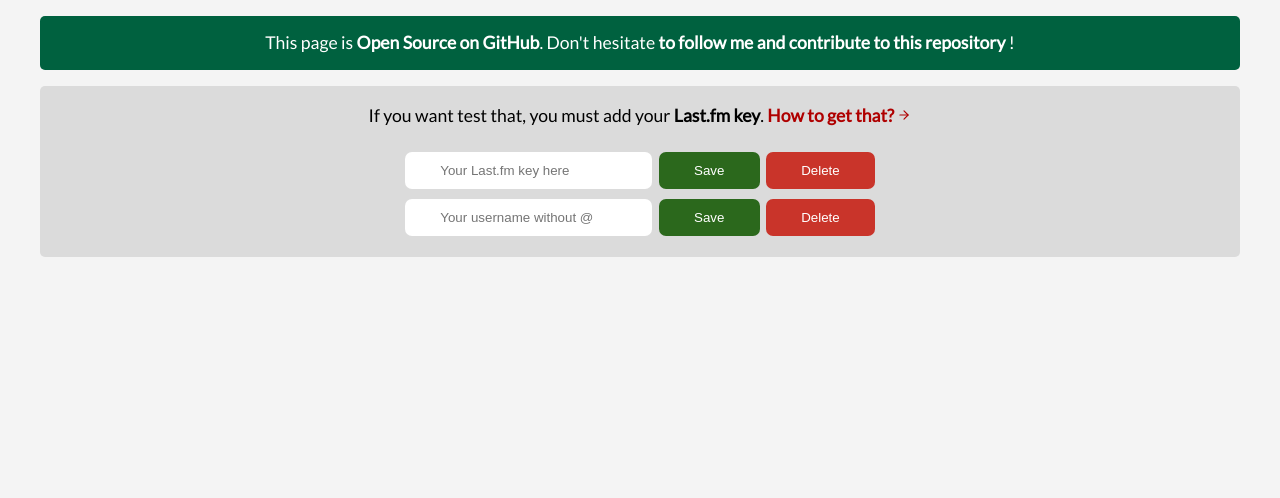
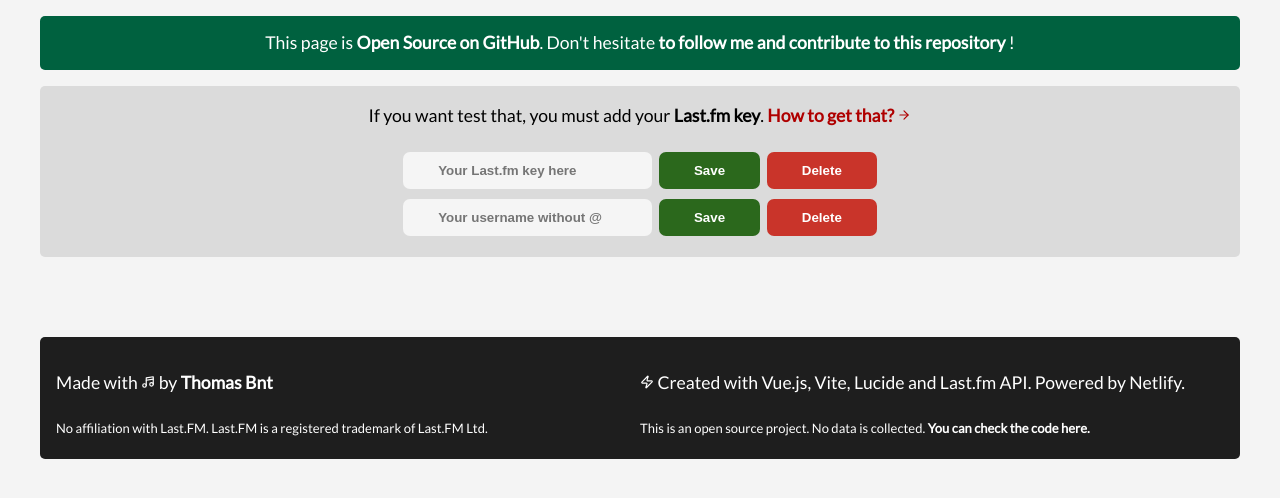
Before and after one commit to thomasbnt/lastfmprofile, a Vue app: page / in a window 1280 px wide. Shown: the top 498 px of the page. Built offline with nearby package versions, Linux system fonts and the light colour scheme.

Commit message:
:sparkles: Added footer with informations

```diff
--- a/src/App.vue
+++ b/src/App.vue
@@ -4,6 +4,7 @@
 import User from "./components/User.vue"
 import RecentTracks from "./components/RecentTracks.vue"
 import WeeklyArtistChart from "./components/WeeklyArtistChart.vue"
+import MainFooter from "./components/main_footer.vue"
 </script>
 
 <template>
@@ -12,4 +13,6 @@
   <User />
   <RecentTracks />
   <WeeklyArtistChart />
+
+  <mainFooter />
 </template>
--- a/src/assets/scss/base.scss
+++ b/src/assets/scss/base.scss
@@ -85,6 +85,7 @@
   border-radius: 7px;
   margin: 0 .2rem;
   border: unset;
+  font-weight: 600;
 }
 
 button, .btn {
@@ -97,13 +98,12 @@
   transition: .2s;
 
   &:hover {
-	box-shadow: 1px 2px 4px 0 rgb(32 32 32 / 63%);
+	box-shadow: 3px 3px 0 0 rgb(0 0 0);
   }
 }
 
 form {
   margin: .3rem 0;
-
 }
 
 @media screen and (max-width: 550px) {
@@ -114,3 +114,27 @@
 	width: 100%;
   }
 }
+
+input {
+  background-color: #f5f5f5;
+}
+
+summary:hover {
+  user-select: none;
+  cursor: pointer;
+}
+
+footer {
+  background-color: var(--quite-black);
+  color: white;
+  padding: 1rem;
+  margin-top: 5rem;
+  border-radius: 5px;
+  user-select: none;
+  a {
+    color: #ffffff;
+    &:hover {
+        color: #fcb0ac;
+    }
+  }
+}
--- /dev/null
+++ b/src/components/main_footer.vue
@@ -0,0 +1,69 @@
+<template>
+  <footer>
+    <div class="footer__content">
+      <p class="footer__text">
+        Made with
+        <Music4 size="14" />
+        by
+        <a href="https://thomasbnt.dev" target="_blank" rel="noopener noreferrer">Thomas Bnt</a>
+      </p>
+      <p class="footer__text">
+        <Zap size="14" />
+        Created with Vue.js, Vite, Lucide and Last.fm API. Powered by Netlify.
+      </p>
+    </div>
+    <div class="footer__note">
+      <p class="footer__text">
+        No affiliation with Last.FM. Last.FM is a registered trademark of Last.FM Ltd.
+      </p>
+      <p class="footer__text">
+        This is an open source project. No data is collected. <a
+        href="https://github.com/thomasbnt/lastfmprofile"
+        target="_blank"
+        rel="noopener noreferrer">
+        You can check the code here.
+      </a>
+      </p>
+    </div>
+  </footer>
+</template>
+
+<script>
+import { Music4, Zap } from "lucide-vue-next"
+
+export default {
+  name: "mainFooter",
+  components: {
+    Music4,
+    Zap
+  }
+}
+</script>
+
+<style lang="scss" scoped>
+.footer {
+  &__content {
+    display: flex;
+    justify-content: center;
+    align-items: center;
+    padding: 1rem 0;
+  }
+
+  &__text {
+    flex: 1;
+  }
+
+  &__note {
+    display: flex;
+    font-size: 13px;
+  }
+}
+
+@media screen and (max-width: 900px) {
+  .footer__content,
+  .footer__note {
+    flex-direction: column;
+    text-align: center;
+  }
+}
+</style>
--- a/src/components/noteoss.vue
+++ b/src/components/noteoss.vue
@@ -3,7 +3,7 @@
     <p class="note_oss">
       This page is <b>Open Source on GitHub</b>. Don't hesitate
       <a
-        href="https://github.com/thomasbnt/lastfmProfile"
+        href="https://github.com/thomasbnt/lastfmprofile"
         target="_blank"
         rel="noopener noreferrer">
         to follow me and contribute to this repository
```
